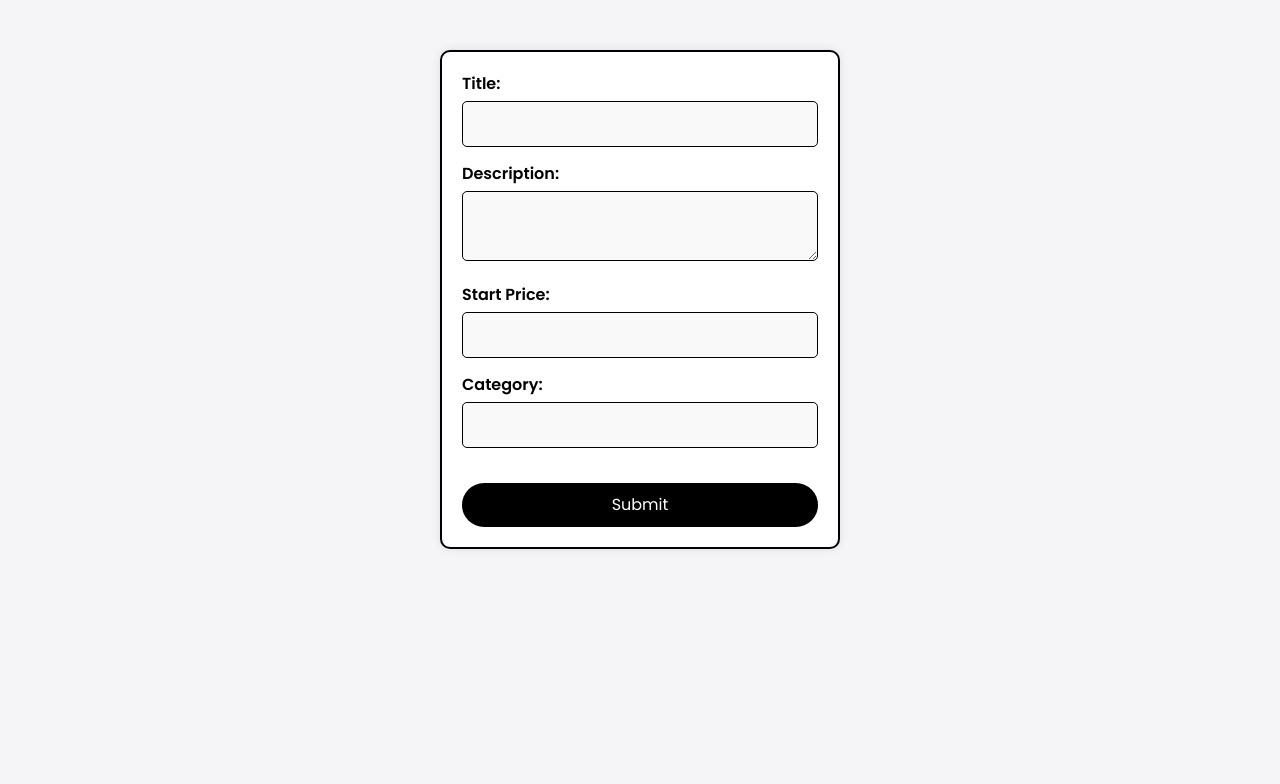
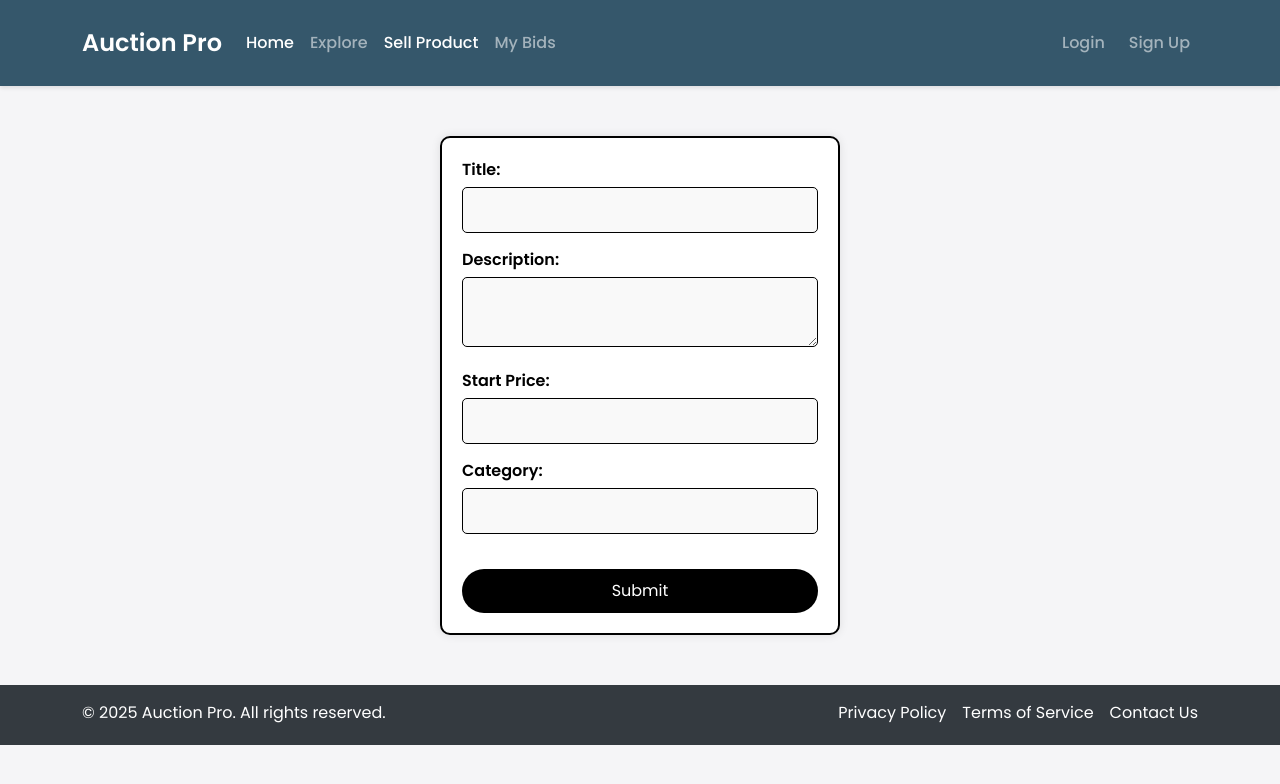
Before and after one commit to KarkalaTejasPai/OAS_FE, an Angular app: page /sell-product in a window 1280 px wide. Shown: the top 784 px of the page. Built offline with nearby package versions, Linux system fonts and the light colour scheme.

Commit message:
Navbar Flow

```diff
--- a/src/app/components/seller-dashboard/seller-dashboard.component.html
+++ b/src/app/components/seller-dashboard/seller-dashboard.component.html
@@ -5,9 +5,8 @@
     <div class="row">
       <div class="col-12">
         <div class="d-flex justify-content-between align-items-center mb-4">
-          <h2 class="mb-0">Seller Dashboard</h2>
           <div>
-            <button class="btn btn-primary" routerLink="/create-auction">Create New Auction</button>
+            <button class="btn btn-primary" routerLink="/sell-product">Create New Auction</button>
           </div>
         </div>
       </div>
--- a/src/app/components/shared/header/header.component.html
+++ b/src/app/components/shared/header/header.component.html
@@ -144,14 +144,17 @@
         <li class="nav-item">
           <a class="nav-link" routerLink="/" routerLinkActive="active">Home</a>
         </li>
+        <!-- <li class="nav-item">
+          <a class="nav-link" routerLink="/app-auctions" routerLinkActive="active">Auction</a>
+        </li> -->
         <li class="nav-item">
-          <a class="nav-link" routerLink="/app-auctions" routerLinkActive="active">Auction</a>
-        </li>
-        <li class="nav-item">
-          <a class="nav-link" routerLink="/app-product" routerLinkActive="active">Explore</a>
+          <a class="nav-link" routerLink="/auction-list" routerLinkActive="active">Explore</a>
         </li>
         <li class="nav-item">
           <a class="nav-link" routerLink="/sell-product" routerLinkActive="active">Sell Product</a>
+        </li>
+        <li class="nav-item">
+          <a class="nav-link" routerLink="/seller-dashboard" routerLinkActive="active">My Bids</a>
         </li>
       </ul>
 
--- a/src/app/sell-product/sell-product.component.html
+++ b/src/app/sell-product/sell-product.component.html
@@ -1,3 +1,5 @@
+<app-header></app-header>
+
 <div class="form-container">
     <form>
         <div class="form-group">
@@ -25,3 +27,6 @@
         <button type="submit">Submit</button>
     </form>
 </div>
+
+
+<app-footer></app-footer>
--- a/src/app/sell-product/sell-product.component.ts
+++ b/src/app/sell-product/sell-product.component.ts
@@ -1,8 +1,10 @@
 import { Component } from '@angular/core';
+import { HeaderComponent } from '../components/shared/header/header.component';
+import { FooterComponent } from '../components/shared/footer/footer.component';
 
 @Component({
   selector: 'app-sell-product',
-  imports: [],
+  imports: [HeaderComponent,FooterComponent],
   templateUrl: './sell-product.component.html',
   styleUrl: './sell-product.component.css'
 })
```
